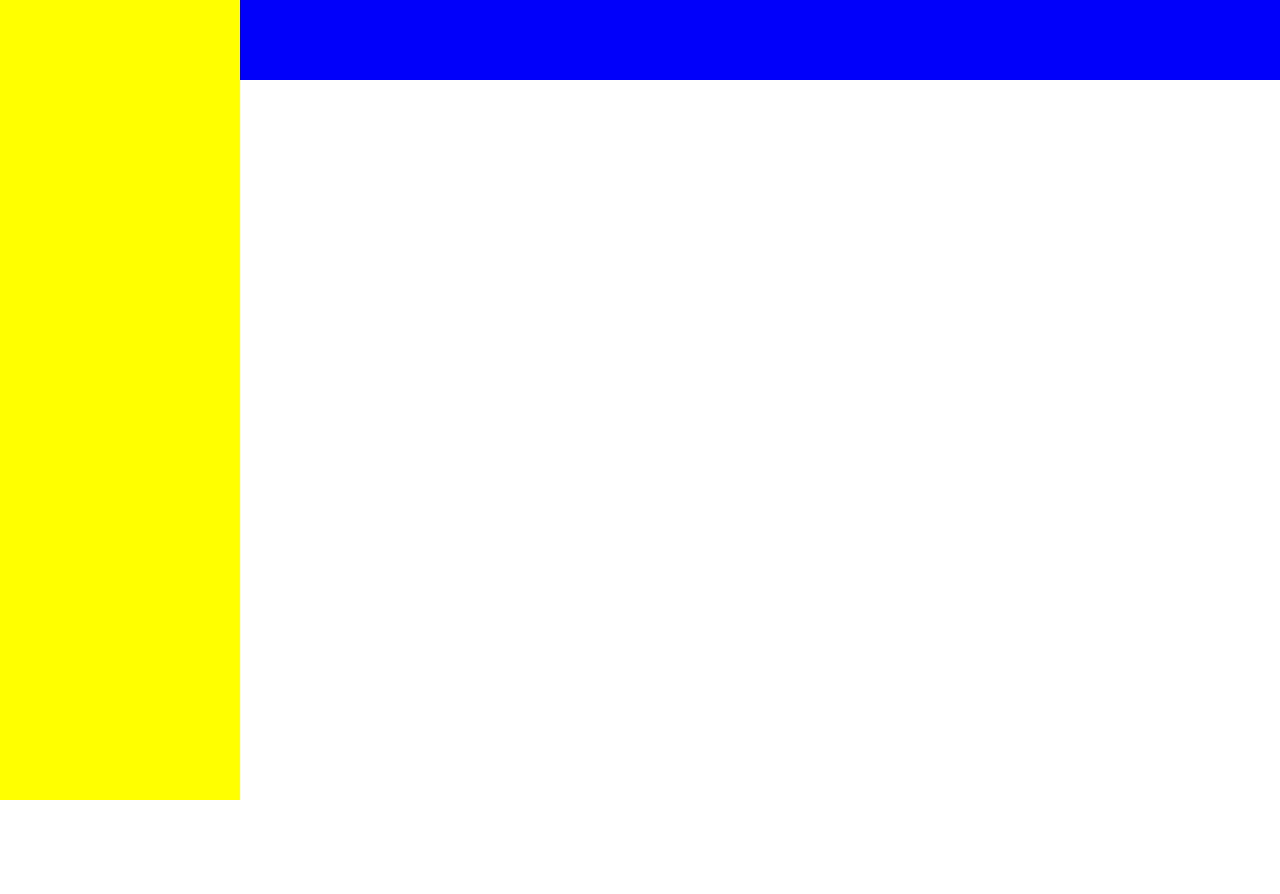
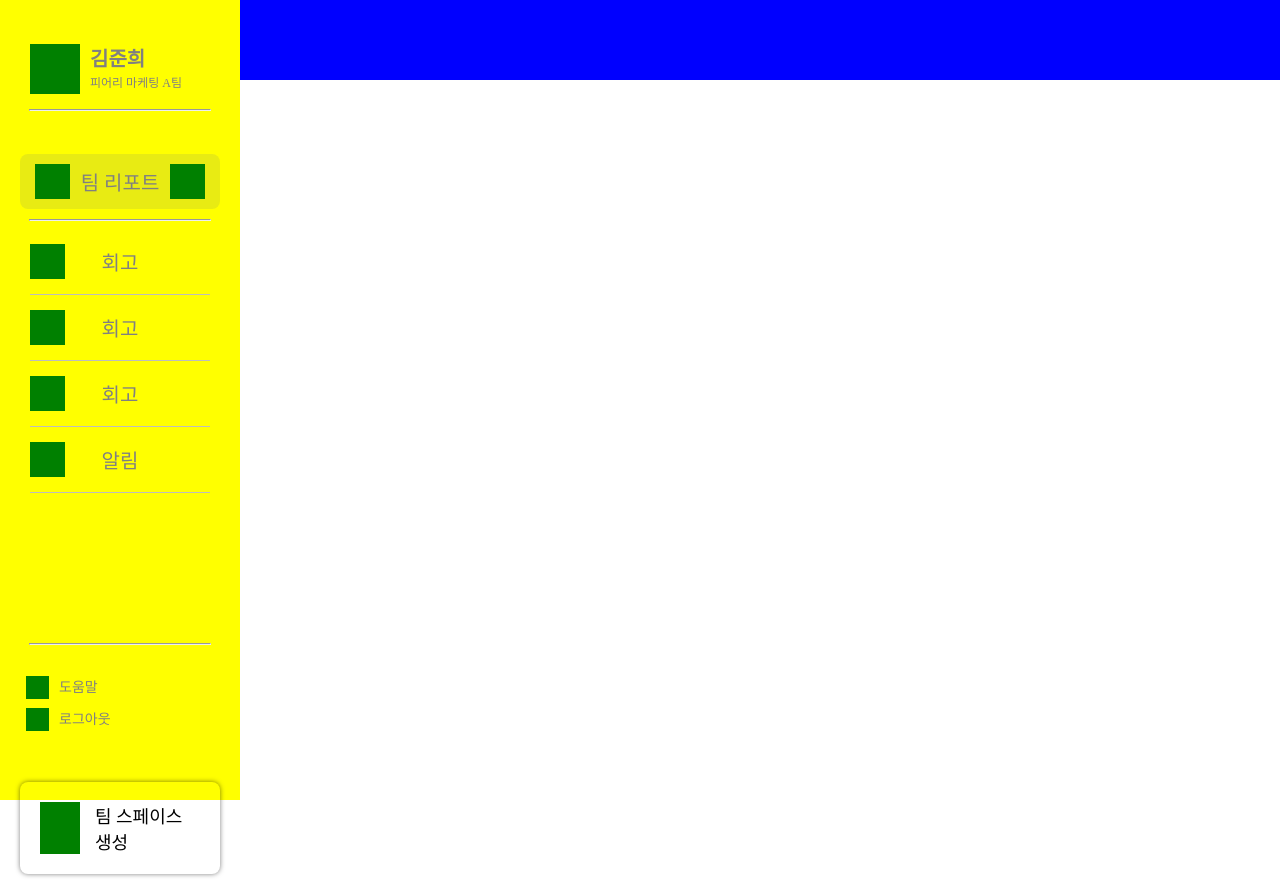
Before and after one commit to bianbbc87/PEERRE-FRONT_TEST, a React (Vite) app: page / in a window 1280 px wide. Before the commit this address had no page. Built offline with nearby package versions, Linux system fonts and the light colour scheme.

Commit message:
FEAT: sidebar 컨테이너 구현

```diff
--- a/src/App.jsx
+++ b/src/App.jsx
@@ -1,6 +1,7 @@
 import { Route, Routes } from "react-router-dom";
 import TestPage from "/src/pages/test/TestPage.jsx";
 import { ContentWrapper, HeaderWrapper, LeftBody, MainWrapper, RightBody } from "/src/styles/style.js";
+import SideBar from "./components/sidebar/SideBar";
 
 // route 설정 해주세요.
 // 경로 "/"는 추후 각자 설정해주세요.
@@ -8,7 +9,7 @@ function App() {
   return (
     <MainWrapper>
     <LeftBody>
-
+      <SideBar />
     </LeftBody>
     <RightBody>
       <HeaderWrapper>
--- /dev/null
+++ b/src/components/sidebar/HelperButton.jsx
@@ -0,0 +1,25 @@
+import styled from "styled-components";
+
+export default function HelperButton({ text }) {
+  return (
+    <ButtonWrapper>
+    <ButtonImage />
+    {text}
+</ButtonWrapper>
+  )
+}
+
+export const ButtonWrapper = styled.button`
+  max-width: 100%;
+  display: flex;
+  font-size: 14px;
+  color: gray;
+  margin-top: 7px;
+`;
+
+export const ButtonImage = styled.div`
+  width: 23px;
+  height: 23px;
+  background-color: green;
+  margin-right: 10px;
+`;
--- a/src/components/sidebar/SideBar.jsx
+++ b/src/components/sidebar/SideBar.jsx
@@ -1,7 +1,144 @@
 import styled from "styled-components";
+import SideBarButtonStyle from "/src/components/sidebar/SideBarButtonStyle";
+import HelperButton from "/src/components/sidebar/HelperButton";
 
 export default function SideBar() {
   return (
-    <div>SideBar</div>
+    <Body>
+   <BarHeader>
+    <BarHeaderImage />
+    <BarHeaderText>
+        <p>
+            김준희
+        </p>
+        피어리 마케팅 A팀
+    </BarHeaderText>
+    </BarHeader>
+    <Hr top="15px"/>
+    <ButtonListBox>
+        <ButtonHoverStyle>
+            <ButtonImage />
+            팀 리포트
+            <ButtonImage />
+        </ButtonHoverStyle>
+        <Hr top="10px"/>
+        <SideBarButtonStyle text="회고"/>
+        <SideBarButtonStyle text="회고"/>
+        <SideBarButtonStyle text="회고"/>
+        <SideBarButtonStyle text="알림"/>
+    </ButtonListBox>
+    <Hr top="150px"/>
+    <HelperListBox>
+            <HelperButton text="도움말" />
+            <HelperButton text="로그아웃" />
+        </HelperListBox>
+        <CreateTeamButton>
+            <CreateTeamImage/>
+            팀 스페이스 생성
+        </CreateTeamButton>
+       </Body>
   )
 }
+
+export const Body = styled.div`
+position: relative;
+display: flex;
+flex-direction: column;
+align-items: center;
+text-align: center;
+padding: 20px;
+`;
+
+export const BarHeader = styled.div`
+  display: flex;
+  width: 90%;
+  margin-top: 24px;
+`;
+
+export const BarHeaderImage = styled.div`
+  width: 50px;
+  height: 50px;
+  background-color: green;
+`;
+
+export const BarHeaderText = styled.div`
+left: 0;
+display: flex;
+flex-direction: column;
+text-align: left;
+padding: 0 10px;
+line-height: 1.5;
+
+p {
+    font-size: 20px;
+    font-weight: 800;
+    margin: 0;
+    padding: 0;
+  }
+
+  font-size: 12px;
+  color: gray;
+`;
+
+
+export const ButtonListBox= styled.div`
+  width: 100%;
+  display: flex;
+  flex-direction: column;
+`;
+
+export const ButtonHoverStyle = styled.div`
+margin-top: 35px;
+  max-width: 100%;
+  display: flex;
+  align-items: center;
+  color: gray;
+  border-radius: 8px;
+  background-color: rgba(29, 66, 188, 0.1); /* #1D42BC */
+  padding: 10px 15px;
+  justify-content: space-between;
+
+  font-size: 20px;
+  font-weight: 400;
+`;
+
+export const ButtonImage = styled.div`
+  width: 35px;
+  height: 35px;
+  background-color: green;
+`;
+
+export const Hr = styled.hr`
+  width: 90%;
+  color: #d9d9d9;
+  margin-top: ${(props) => props.top || "0"};
+`;
+
+export const HelperListBox= styled.div`
+  width: 100%;
+  display: flex;
+  flex-direction: column;
+
+  margin-top: 15px;
+`;
+
+export const CreateTeamImage = styled.div`
+  min-width: 40px;
+  min-height: 40px;
+  margin-right: 15px;
+  background-color: green;
+`;
+
+export const CreateTeamButton = styled.div`
+max-width: 100%;
+padding: 20px;
+text-align: left;
+display: flex;
+font-size: 18px;
+font-weight: 400;
+color: black;
+box-shadow: 0px 0px 5px 0px rgba(0,0,0,0.5);
+border-radius: 8px;
+
+margin-top: 50px;
+`;
--- /dev/null
+++ b/src/components/sidebar/SideBarButtonStyle.jsx
@@ -0,0 +1,35 @@
+import styled from "styled-components";
+
+export default function SideBarButtonStyle({ text }) {
+  return (
+    <ButtonWrapper>
+        <ButtonImage />
+        {text}
+        <EmptyImage />
+    </ButtonWrapper>
+  )
+}
+
+export const ButtonWrapper = styled.button`
+  margin: 0 10px;
+  padding: 15px 0;
+  max-width: 100%;
+  display: flex;
+  align-items: center;
+  color: gray;
+  justify-content: space-between;
+  font-size: 20px;
+  font-weight: 400;
+  border-bottom: 1px solid #bdbdbd;
+`;
+
+export const ButtonImage = styled.div`
+  width: 35px;
+  height: 35px;
+  background-color: green;
+`;
+
+export const EmptyImage = styled.div`
+  width: 35px;
+  height: 35px;
+`;
```
